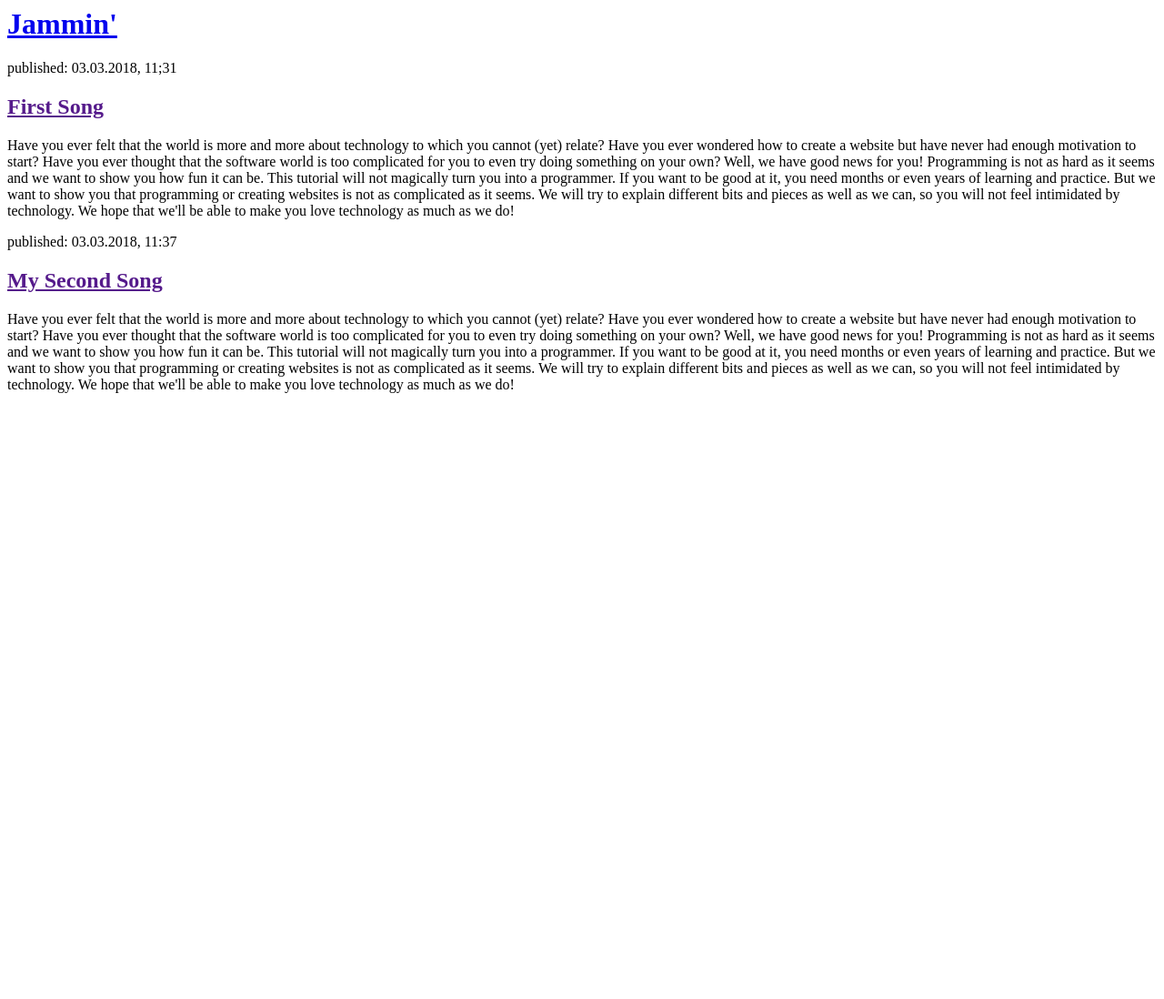
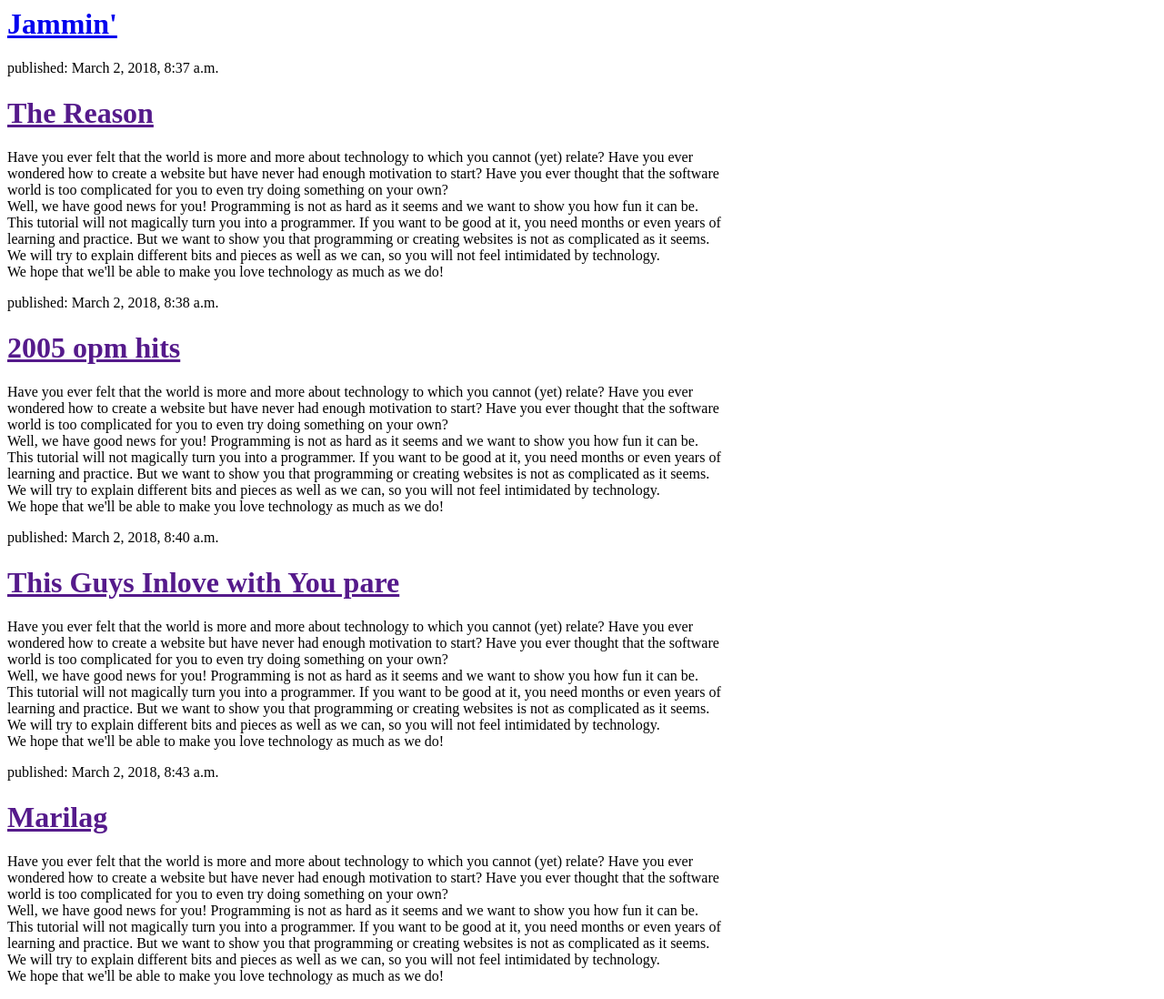
Before and after one commit to GadinganJayHarley06/my_1st_blog, a Django app: page / in a window 1280 px wide. Shown: the whole page at 91% size. Before the commit the page ends 432 px from the top, so only its background shows below. Run offline with Django 3.2, Linux system fonts and the light colour scheme; data comes from the database, SQL or seed files in the repository.

Commit message:
QuerySets.

```diff
--- a/myenv/jay/vlog/templates/vlog/post_list.html
+++ b/myenv/jay/vlog/templates/vlog/post_list.html
@@ -4,33 +4,17 @@
 		<body>
 			<div>
 				<h1><a href="/">Jammin'</a></h1>
+
 			</div>
+			{% for post in posts %}
+				<div>
+					<p>published: {{ post.published_date }}</p>
+					<h1><a href="">{{ post.title }}</a></h1>
+					<p>{{ post.text|linebreaksbr }}</p>
+				</div>
+			{% endfor %}
 
-			<div>
-				<p>published: 03.03.2018, 11;31</p>
-				<h2><a href="">First Song</a></h2>
-				<p>Have	you	ever	felt	that	the	world	is	more	and	more	about	technology	to	which	you	cannot	(yet)	relate?	Have	you	ever
-wondered	how	to	create	a	website	but	have	never	had	enough	motivation	to	start?	Have	you	ever	thought	that	the	software
-world	is	too	complicated	for	you	to	even	try	doing	something	on	your	own?
-Well,	we	have	good	news	for	you!	Programming	is	not	as	hard	as	it	seems	and	we	want	to	show	you	how	fun	it	can	be.
-This	tutorial	will	not	magically	turn	you	into	a	programmer.	If	you	want	to	be	good	at	it,	you	need	months	or	even	years	of
-learning	and	practice.	But	we	want	to	show	you	that	programming	or creating websites is not	as complicated	as it seems. We will try to explain different bits and pieces as well as we can, so you will not feel intimidated	by technology.
-We hope that we'll be able to make you love technology as much as we do!
-				</p>
-			</div>
 
-			<div>
-			<p>published: 03.03.2018, 11:37</p>
-			<h2><a href="">My Second Song</a></h2>
-			<p>Have	you	ever	felt	that	the	world	is	more	and	more	about	technology	to	which	you	cannot	(yet)	relate?	Have	you	ever
-wondered	how	to	create	a	website	but	have	never	had	enough	motivation	to	start?	Have	you	ever	thought	that	the	software
-world	is	too	complicated	for	you	to	even	try	doing	something	on	your	own?
-Well,	we	have	good	news	for	you!	Programming	is	not	as	hard	as	it	seems	and	we	want	to	show	you	how	fun	it	can	be.
-This	tutorial	will	not	magically	turn	you	into	a	programmer.	If	you	want	to	be	good	at	it,	you	need	months	or	even	years	of
-learning	and	practice.	But	we	want	to	show	you	that	programming	or creating websites is not	as complicated	as it seems. We will try to explain different bits and pieces as well as we can, so you will not feel intimidated	by technology.
-We hope that we'll be able to make you love technology as much as we do!
-			</p>
-			</div>
 		</body>
 	</head>
 </html>
--- a/myenv/jay/vlog/views.py
+++ b/myenv/jay/vlog/views.py
@@ -1,5 +1,7 @@
 from django.shortcuts import render
-
+from django.utils import timezone
+from .models import Post
 # Create your views here.
 def post_list(request):
-	return render(request, 'vlog/post_list.html', {})
+	posts = Post.objects.filter(published_date__lte=timezone.now()).order_by('published_date')
+	return render(request, 'vlog/post_list.html', {'posts':posts})
```
